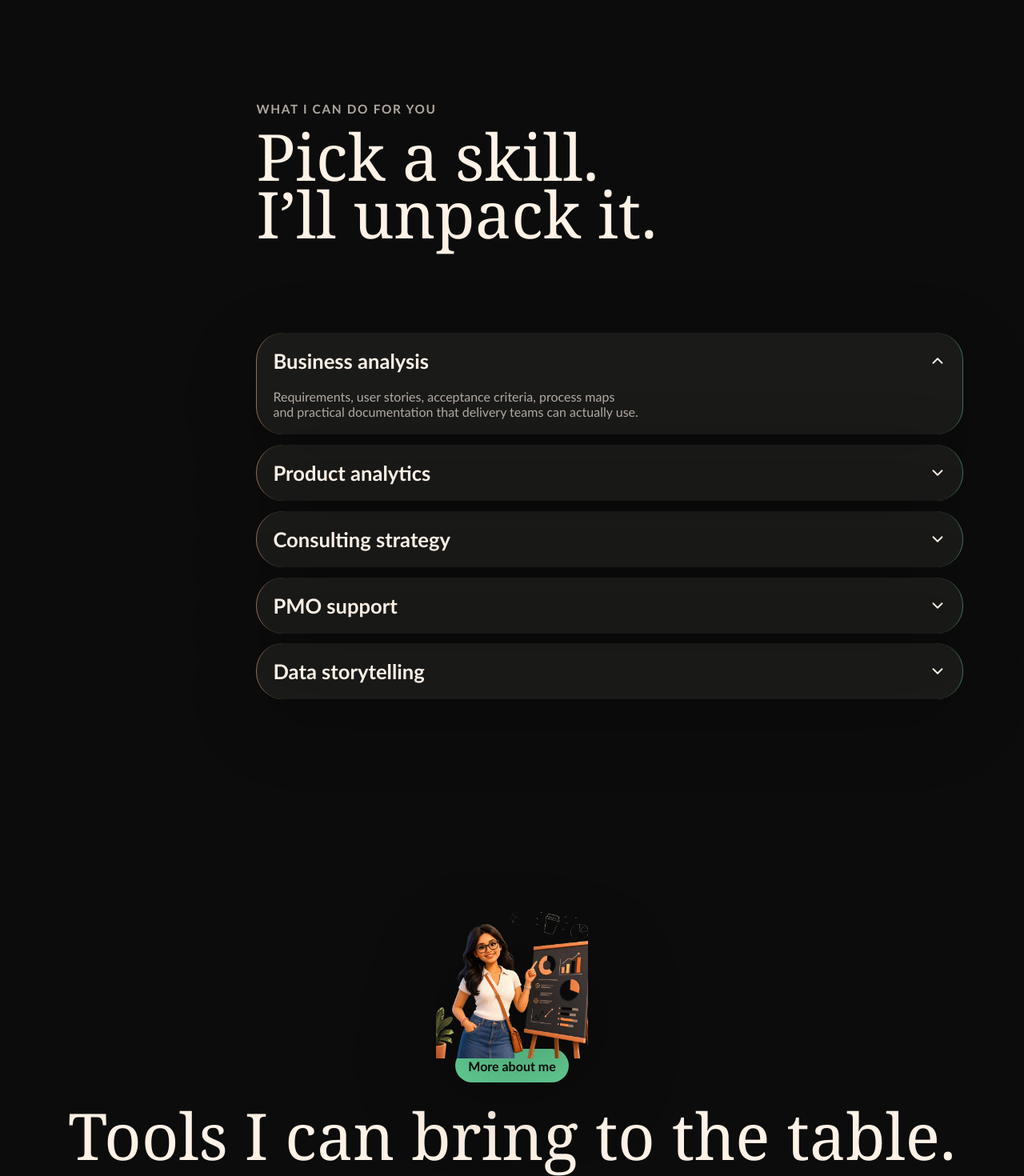
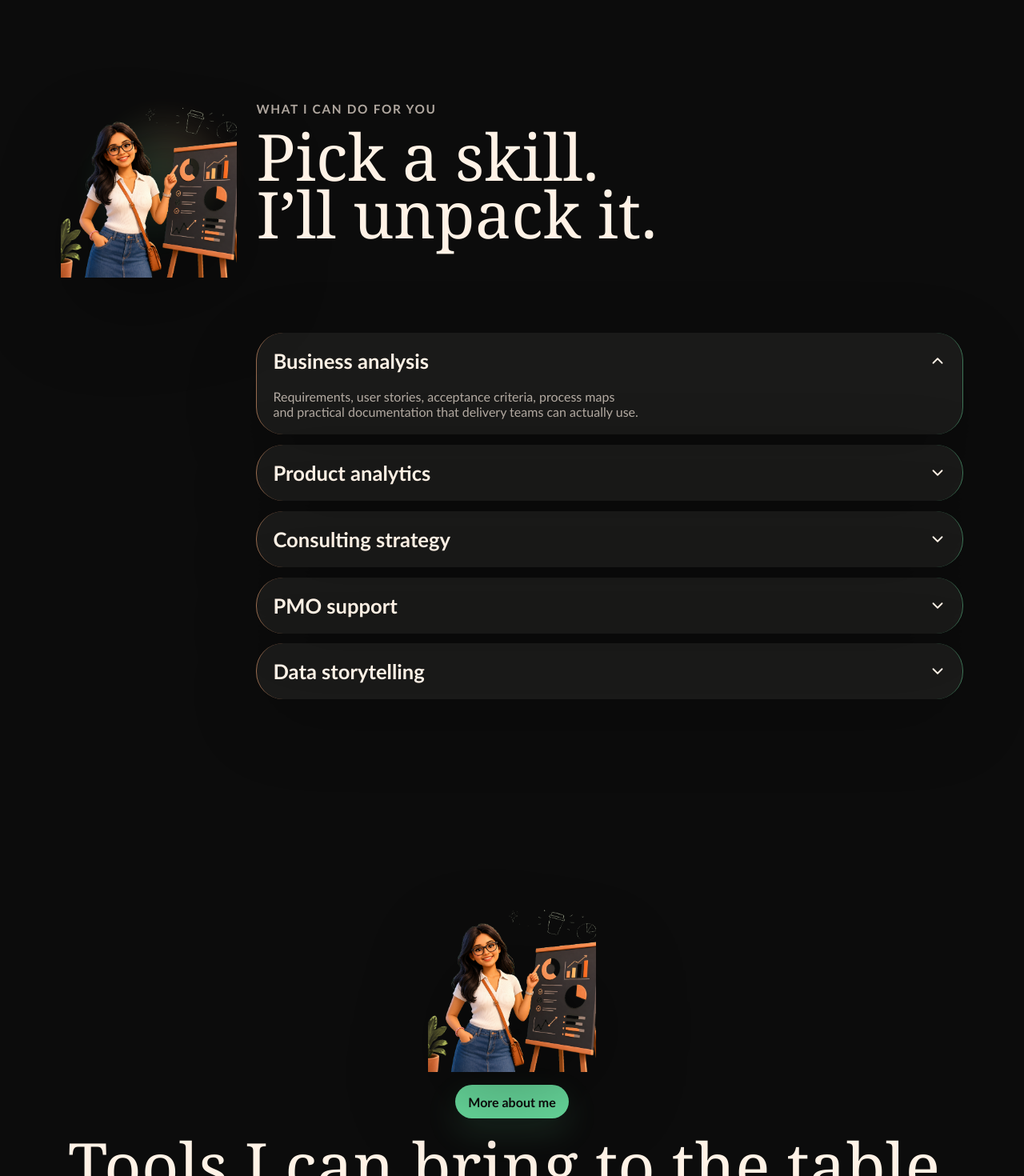
Before and after one commit to Garima10agrawal/garima-portfolio, a React (Vite) app: page / in a window 1280 px wide. Shown: the part 3540-5010 px from the top of the page at 80% size. Built offline with nearby package versions, Linux system fonts and the light colour scheme.

Commit message:
Fix section avatar visibility

```diff
--- a/src/main.jsx
+++ b/src/main.jsx
@@ -211,7 +211,7 @@ function Capabilities() {
 
   return (
     <section className="chapter capabilities">
-      <motion.div className="smoke-avatar" initial={{ opacity: 1, scale: 1 }} whileInView={{ opacity: 0, scale: 0.45, y: -80, filter: "blur(12px)" }} viewport={{ once: false, amount: 0.4 }}>
+      <motion.div className="smoke-avatar" initial={{ opacity: 0, scale: 0.86, y: 42 }} whileInView={{ opacity: 1, scale: 1, y: 0, filter: "blur(0px)" }} transition={{ duration: 0.75, ease: "easeOut" }} viewport={{ once: false, amount: 0.35 }}>
         <AvatarImage src={avatarSkills} />
       </motion.div>
       <div className="section-head">
--- a/src/styles.css
+++ b/src/styles.css
@@ -569,6 +569,19 @@ h3 {
   width: min(220px, 42vw);
 }
 
+.smoke-avatar::before {
+  content: "";
+  position: absolute;
+  inset: 16% 6% 8%;
+  z-index: -1;
+  border-radius: 50%;
+  background:
+    radial-gradient(circle, rgba(105, 220, 158, 0.22), transparent 62%),
+    radial-gradient(circle at 70% 28%, rgba(229, 159, 113, 0.18), transparent 45%);
+  filter: blur(18px);
+  animation: smokeFloat 4.5s ease-in-out infinite;
+}
+
 .capabilities .section-head,
 .accordion {
   grid-column: 2;
@@ -628,19 +641,20 @@ h3 {
 }
 
 .mini-avatar {
-  width: min(190px, 46vw);
-  margin-bottom: -18px;
+  width: min(210px, 46vw);
+  margin-bottom: 1rem;
   z-index: 1;
 }
 
 .more-toggle {
   width: max-content;
-  margin: 0 auto 1.5rem;
+  margin: 0 auto 1.35rem;
   padding: 0.72rem 1rem;
   color: var(--black);
   background: var(--mint);
   border-radius: 999px;
   font-weight: 950;
+  box-shadow: 0 16px 42px rgba(105, 220, 158, 0.14);
 }
 
 .tool-cloud {
@@ -768,6 +782,11 @@ h3 {
   70% { translate: 8px 2px; rotate: -2deg; }
 }
 
+@keyframes smokeFloat {
+  0%, 100% { transform: translateY(0) scale(0.95); opacity: 0.82; }
+  50% { transform: translateY(-14px) scale(1.08); opacity: 1; }
+}
+
 @keyframes marquee {
   to { transform: translateX(-50%); }
 }
```
